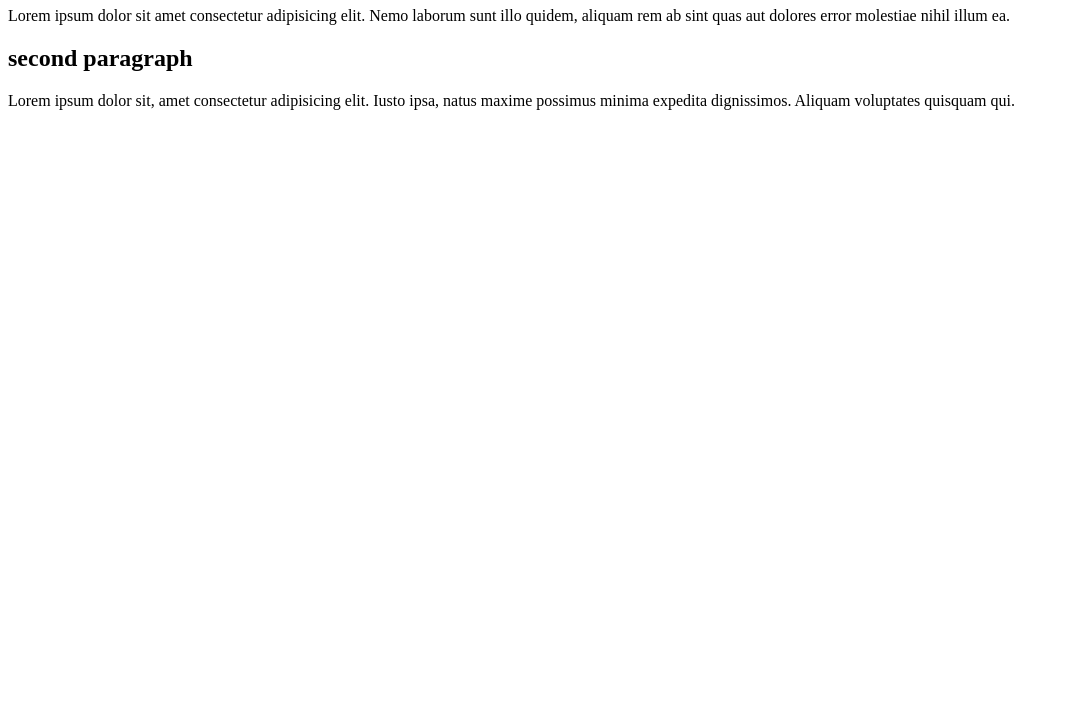
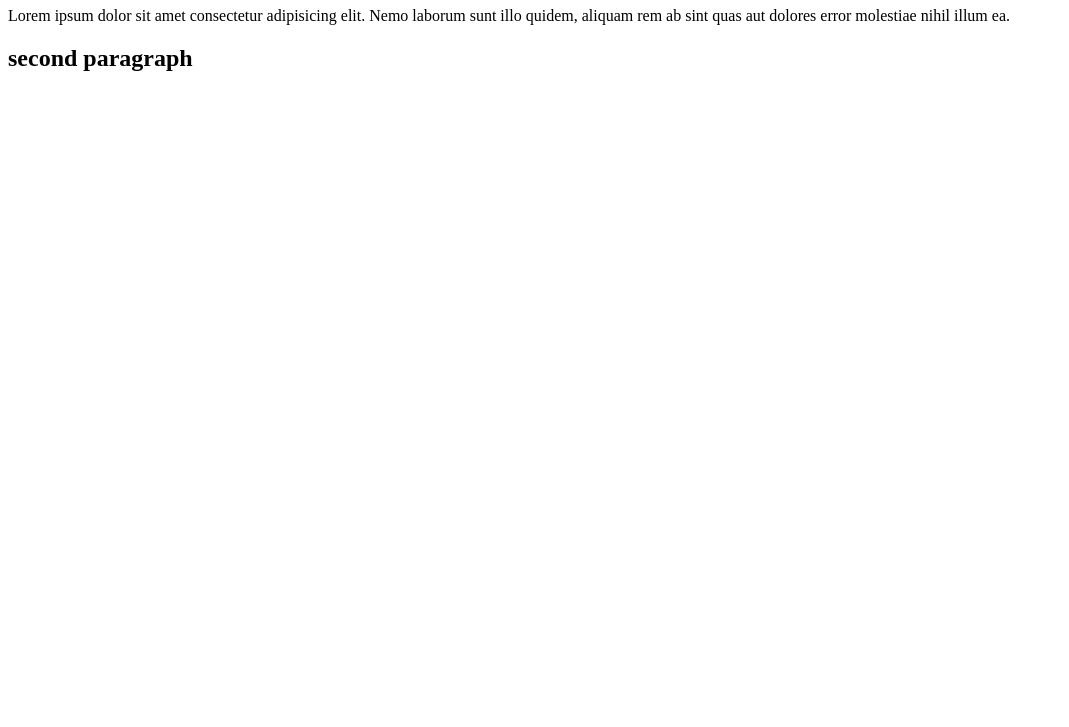
Before and after one commit to Soham-156/demo, a plain HTML site: page index.html in a window 1280 px wide. Shown: the part 73-800 px from the top of the page, without its empty margins (0-1069 px from the left). Drawn offline with Linux system fonts and the light colour scheme.

Commit message:
Update index.html

```diff
--- a/index.html
+++ b/index.html
@@ -9,6 +9,6 @@
     <h1>Hello</h1>
     <p>Lorem ipsum dolor sit amet consectetur adipisicing elit. Nemo laborum sunt illo quidem, aliquam rem ab sint quas aut dolores error molestiae nihil illum ea.</p>
     <h2>second paragraph</h2>
-    <p>Lorem ipsum dolor sit, amet consectetur adipisicing elit. Iusto ipsa, natus maxime possimus minima expedita dignissimos. Aliquam voluptates quisquam qui.</p>
+
 </body>
 </html>
```
